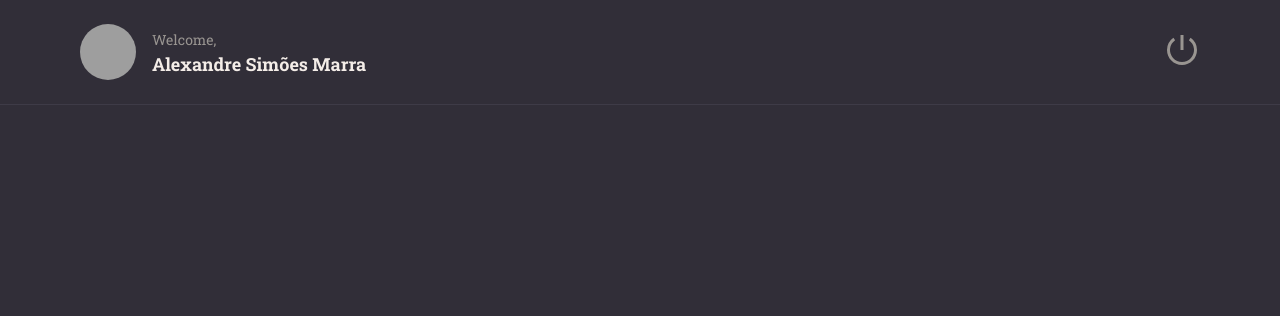
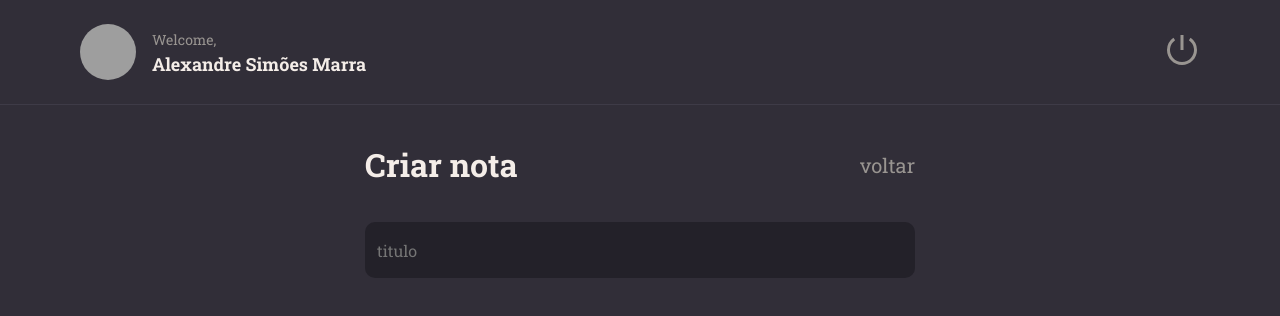
Before and after one commit to alexsmarra/rocketnotes, a React (Vite) app: page / in a window 1280 px wide. Shown: the top 316 px of the page. Built offline with nearby package versions, Linux system fonts and the light colour scheme; grey boxes are pictures that could not be loaded.

Commit message:
new, header

```diff
--- a/src/pages/New/index.jsx
+++ b/src/pages/New/index.jsx
@@ -1,10 +1,22 @@
 import { Header } from '../../components/Header'
-import { Container } from './styles'
+import { Input } from '../../components/Input'
+import { Container, Form } from './styles'
 
 export function New() {
    return (
       <Container>
         <Header />
+
+        <main>
+         <Form>
+            <header>
+               <h1>Criar nota</h1>
+               <a href="/">voltar</a>
+            </header>
+
+            <Input placeholder="titulo"/>
+         </Form>
+        </main>
       </Container>
    )
 }
--- a/src/pages/New/styles.js
+++ b/src/pages/New/styles.js
@@ -10,3 +10,21 @@
       "header"
       "content";
 `
+
+export const Form = styled.form`
+   max-width: 550px;
+   margin: 38px auto;
+
+   > header {
+      display: flex;
+      align-items: center;
+      justify-content: space-between;
+
+      margin-bottom: 36px;
+   }
+
+   a {
+      font-size: 20px;
+      color: ${({ theme }) => theme.COLORS.GRAY_100};
+   }
+`
```
